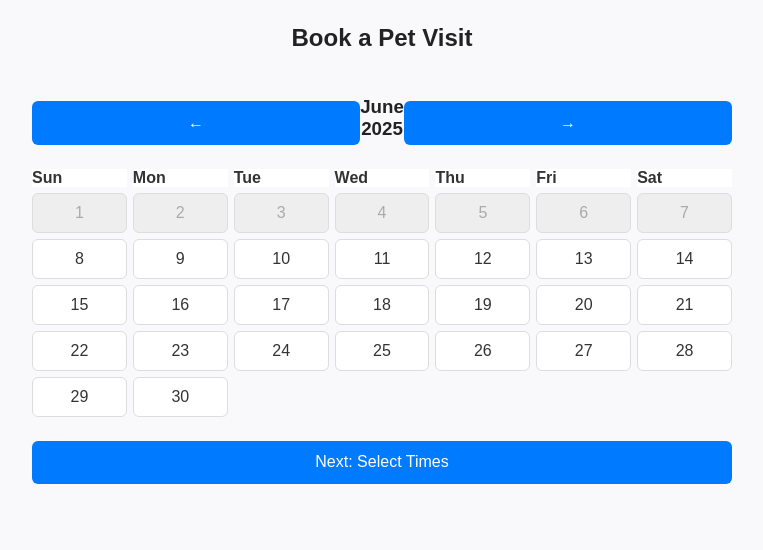
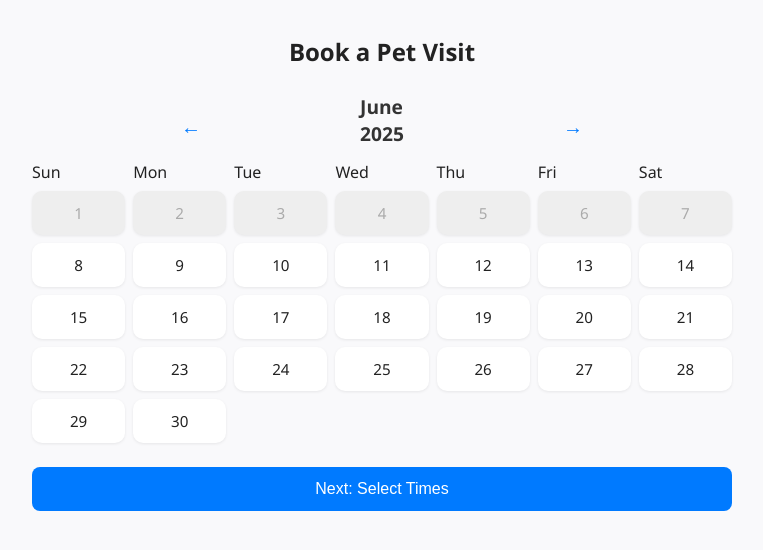
Before and after one commit to WenAw89/scheduler.github.io, a plain HTML site: page index.html in a window 1280 px wide. Shown: the whole page, without its empty margins (258-1021 px from the left). Drawn offline with Linux system fonts and the light colour scheme.

Commit message:
Update index.html

```diff
--- a/index.html
+++ b/index.html
@@ -5,103 +5,158 @@
   <meta name="viewport" content="width=device-width, initial-scale=1" />
   <title>Pet Booking</title>
   <style>
+    :root {
+      --primary: #007aff;
+      --secondary: #f0f8ff;
+      --accent: #28a745;
+      --disabled: #ccc;
+      --text-dark: #222;
+      --bg-light: #f9f9fb;
+    }
+
     body {
-      font-family: 'Arial', sans-serif;
+      font-family: 'Segoe UI', sans-serif;
       margin: 0;
-      padding: 0 1rem;
-      background-color: #f9f9fb;
-      color: #333;
+      padding: 1rem;
+      background-color: var(--bg-light);
+      color: var(--text-dark);
       max-width: 700px;
       margin: auto;
     }
+
     h2, h3, h4 {
       text-align: center;
-      margin-top: 1.5rem;
-      color: #222;
+      margin-top: 1.2rem;
+      color: var(--text-dark);
     }
+
     .calendar, .timeslots, .form-container {
       margin-top: 1rem;
     }
+
     .calendar-grid {
       display: grid;
       grid-template-columns: repeat(7, 1fr);
-      gap: 6px;
+      gap: 8px;
+      margin-top: 0.5rem;
     }
-    .day, .calendar-header div {
-      padding: 10px;
-      border-radius: 6px;
+
+    .calendar-header div {
+      font-weight: bold;
+      color: #444;
       text-align: center;
     }
+
     .day {
-      background: white;
-      border: 1px solid #ddd;
+      background: #fff;
+      border-radius: 10px;
+      padding: 12px;
+      text-align: center;
+      box-shadow: 0 1px 3px rgba(0,0,0,0.08);
+      transition: background 0.2s ease;
       cursor: pointer;
-      transition: 0.2s ease;
+      font-size: 0.95rem;
     }
+
     .day:hover {
-      background: #f0f8ff;
+      background-color: var(--secondary);
     }
+
     .day.selected {
-      background-color: #007aff;
+      background-color: var(--primary);
       color: white;
       font-weight: bold;
     }
+
     .day.disabled {
       background-color: #eee;
       color: #aaa;
       pointer-events: none;
     }
-    .calendar-header {
+
+    .nav-wrapper {
+      display: flex;
+      justify-content: center;
+      align-items: center;
+      margin-bottom: 10px;
+      gap: 10px;
+    }
+
+    .nav-button {
+      background: none;
+      border: none;
+      font-size: 1.25rem;
+      cursor: pointer;
+      padding: 4px 8px;
+      color: var(--primary);
+      transition: color 0.2s ease;
+    }
+
+    .nav-button:hover {
+      color: #005fcc;
+    }
+
+    .month-label {
+      font-size: 1.2rem;
       font-weight: bold;
-      background-color: #fff;
+      color: #333;
     }
+
     button {
       display: block;
       width: 100%;
       margin: 1.5rem 0 0.5rem;
       padding: 0.8rem;
       font-size: 1rem;
-      background-color: #007aff;
+      background-color: var(--primary);
       color: white;
       border: none;
-      border-radius: 6px;
+      border-radius: 8px;
       cursor: pointer;
-      transition: 0.2s ease;
+      transition: background-color 0.2s ease;
     }
+
     button:hover {
       background-color: #005fcc;
     }
+
     .timeslot-section {
       margin-top: 1.5rem;
     }
+
     .timeslot-list {
       display: flex;
       flex-wrap: wrap;
       gap: 0.5rem;
       justify-content: center;
     }
+
     .timeslot {
       padding: 0.5rem 0.75rem;
       border: 1px solid #ccc;
       border-radius: 6px;
+      background-color: #fff;
       cursor: pointer;
       transition: 0.2s;
-      background-color: #fff;
     }
+
     .timeslot:hover {
-      background-color: #f0f8ff;
+      background-color: var(--secondary);
     }
+
     .timeslot.selected {
-      background-color: #28a745;
+      background-color: var(--accent);
       color: white;
       font-weight: bold;
     }
+
     .form-container {
       display: flex;
       flex-direction: column;
       gap: 1rem;
       margin-top: 1rem;
     }
+
     input, textarea {
       padding: 0.6rem;
       font-size: 1rem;
@@ -109,11 +164,23 @@
       border-radius: 6px;
       width: 100%;
     }
+
     textarea {
       resize: vertical;
     }
+
     .hidden {
       display: none;
+    }
+
+    @media (max-width: 500px) {
+      .day {
+        padding: 10px;
+        font-size: 0.85rem;
+      }
+      .month-label {
+        font-size: 1rem;
+      }
     }
   </style>
 </head>
@@ -149,7 +216,7 @@
     const summary = document.getElementById('summary');
 
     let selectedDates = new Set();
-    let selectedTimes = {}; // { dateStr: [time1, time2, ...] }
+    let selectedTimes = {};
     let currentYear, currentMonth;
 
     function generateCalendar(year, month) {
@@ -158,13 +225,11 @@
       calendar.innerHTML = '';
 
       const nav = document.createElement('div');
-      nav.style.display = 'flex';
-      nav.style.justifyContent = 'space-between';
-      nav.style.alignItems = 'center';
-      nav.style.marginBottom = '10px';
+      nav.className = 'nav-wrapper';
 
       const prevBtn = document.createElement('button');
       prevBtn.textContent = '←';
+      prevBtn.className = 'nav-button';
       prevBtn.onclick = () => {
         let newMonth = currentMonth - 1;
         let newYear = currentYear;
@@ -177,6 +242,7 @@
 
       const nextBtn = document.createElement('button');
       nextBtn.textContent = '→';
+      nextBtn.className = 'nav-button';
       nextBtn.onclick = () => {
         let newMonth = currentMonth + 1;
         let newYear = currentYear;
@@ -187,8 +253,13 @@
         generateCalendar(newYear, newMonth);
       };
 
-      const title = document.createElement('h3');
-      title.textContent = new Date(year, month).toLocaleString('default', { month: 'long', year: 'numeric' });
+      const title = document.createElement('div');
+      title.className = 'month-label';
+      title.textContent = new Date(year, month).toLocaleString('default', {
+        month: 'long',
+        year: 'numeric',
+      });
+
       nav.appendChild(prevBtn);
       nav.appendChild(title);
       nav.appendChild(nextBtn);
@@ -224,9 +295,7 @@
         if (date < buffer) {
           day.classList.add('disabled');
         } else {
-          if (selectedDates.has(dateStr)) {
-            day.classList.add('selected');
-          }
+          if (selectedDates.has(dateStr)) day.classList.add('selected');
           day.onclick = () => {
             if (selectedDates.has(dateStr)) {
               selectedDates.delete(dateStr);
```
